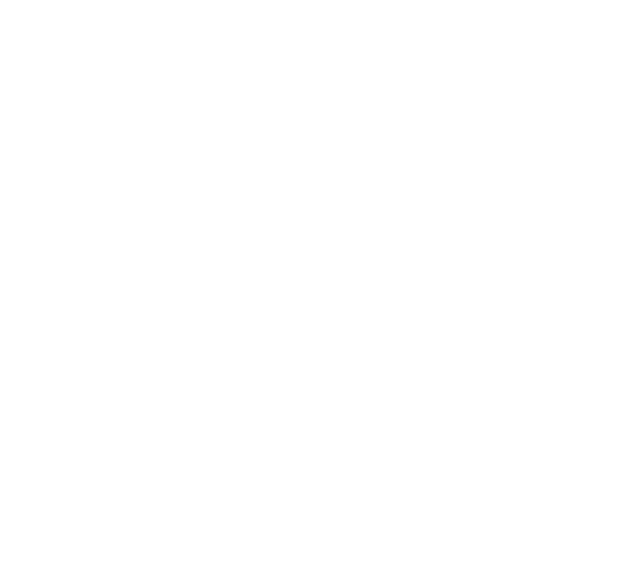
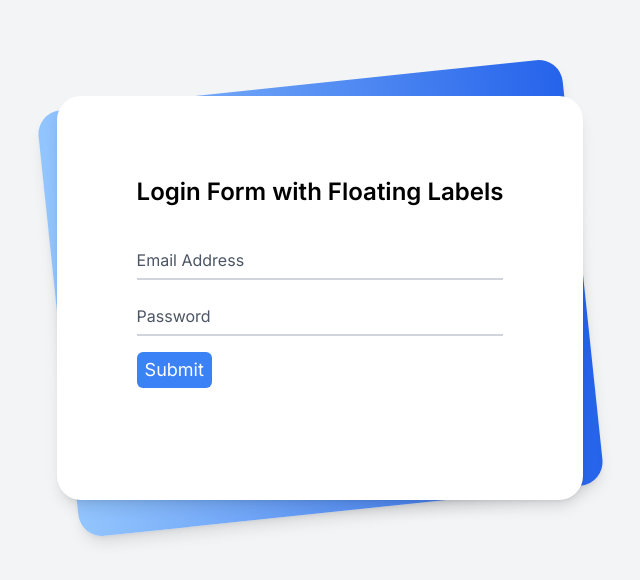
Before and after one commit to Internwell-SLIET/internwell-sliet-attendance, a Next.js app: page / in a window 1280 px wide. Shown: the part 102-682 px from the top of the page, without its empty margins (320-960 px from the left). Built offline with nearby package versions, Linux system fonts and the light colour scheme.

Commit message:
Simple login added

```diff
--- a/src/app/page.tsx
+++ b/src/app/page.tsx
@@ -1,7 +1,37 @@
+/* eslint-disable jsx-a11y/alt-text */
+/* eslint-disable @next/next/no-img-element */
 export default function Home() {
   return (
     <div>
-
+      <div className="min-h-screen bg-gray-100 py-6 flex flex-col justify-center sm:py-12">
+        <div className="relative py-3 sm:max-w-xl sm:mx-auto">
+          <div
+            className="absolute inset-0 bg-gradient-to-r from-blue-300 to-blue-600 shadow-lg transform -skew-y-6 sm:skew-y-0 sm:-rotate-6 sm:rounded-3xl">
+          </div>
+          <div className="relative px-4 py-10 bg-white shadow-lg sm:rounded-3xl sm:p-20">
+            <div className="max-w-md mx-auto">
+              <div>
+                <h1 className="text-2xl font-semibold">Login Form with Floating Labels</h1>
+              </div>
+              <div className="divide-y divide-gray-200">
+                <div className="py-8 text-base leading-6 space-y-4 text-gray-700 sm:text-lg sm:leading-7">
+                  <div className="relative">
+                    <input id="email" name="email" type="text" className="peer placeholder-transparent h-10 w-full border-b-2 border-gray-300 text-gray-900 focus:outline-none focus:borer-rose-600" placeholder="Email address" />
+                    <label htmlFor="email" className="absolute left-0 -top-3.5 text-gray-600 text-sm peer-placeholder-shown:text-base peer-placeholder-shown:text-gray-440 peer-placeholder-shown:top-2 transition-all peer-focus:-top-3.5 peer-focus:text-gray-600 peer-focus:text-sm">Email Address</label>
+                  </div>
+                  <div className="relative">
+                    <input id="password" name="password" type="password" className="peer placeholder-transparent h-10 w-full border-b-2 border-gray-300 text-gray-900 focus:outline-none focus:borer-rose-600" placeholder="Password" />
+                    <label htmlFor="password" className="absolute left-0 -top-3.5 text-gray-600 text-sm peer-placeholder-shown:text-base peer-placeholder-shown:text-gray-440 peer-placeholder-shown:top-2 transition-all peer-focus:-top-3.5 peer-focus:text-gray-600 peer-focus:text-sm">Password</label>
+                  </div>
+                  <div className="relative">
+                    <button className="bg-blue-500 text-white rounded-md px-2 py-1">Submit</button>
+                  </div>
+                </div>
+              </div>
+            </div>
+          </div>
+        </div>
+      </div>
     </div>
   )
 }
```
